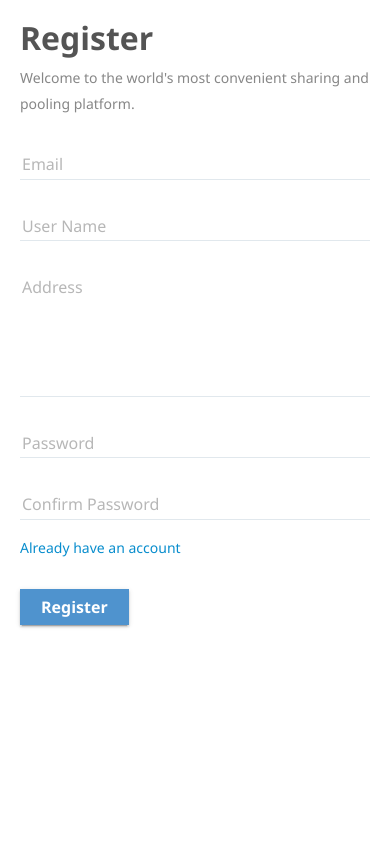
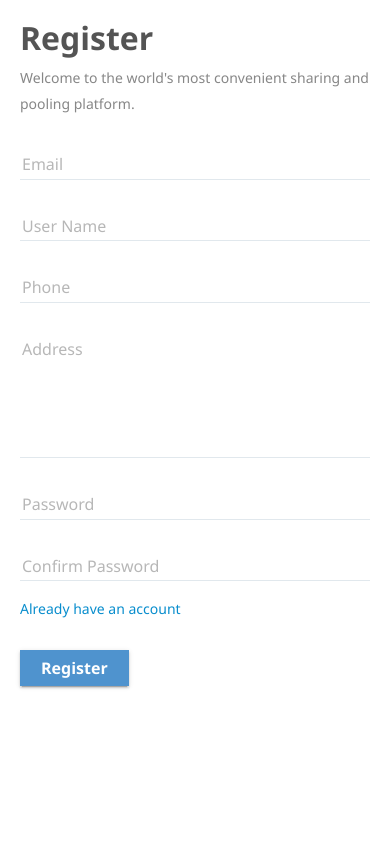
Before and after one commit to AnshKhurana/SuperPool, a Django app: page /accounts/register in a window 390 px wide. Shown: the part 845-1688 px from the top of the page. Run offline with Django 3.2, Linux system fonts and the light colour scheme; some libraries are stand-ins or nearby versions; some web fonts are replaced.

Commit message:
Added phone number

```diff
--- a/accounts/models.py
+++ b/accounts/models.py
@@ -32,7 +32,7 @@ class User(AbstractUser):
         unique="A user with that phone number already exists."))
 
     # any string description
-    about = models.TextField(blank=True)
+    # about = models.TextField(blank=True)
 
     # location specs
 
--- a/templates/accounts/register.html
+++ b/templates/accounts/register.html
@@ -51,6 +51,10 @@
                                 <label class="control-label" for="input">User Name</label><i class="mtrl-select"></i>
                             </div>
                             <div class="form-group">
+                                <input type="tel" required="required" name="phone_number"/>
+                                <label class="control-label" for="input">Phone</label><i class="mtrl-select"></i>
+                            </div>
+                            <div class="form-group">
                                 <textarea required="required" name="address" rows="4"></textarea>
                                 <label class="control-label" for="input">Address</label><i class="mtrl-select"></i>
                             </div>
```
